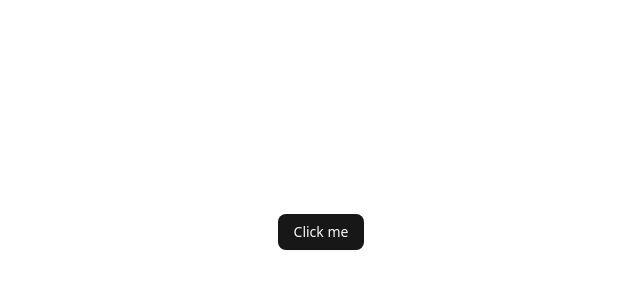
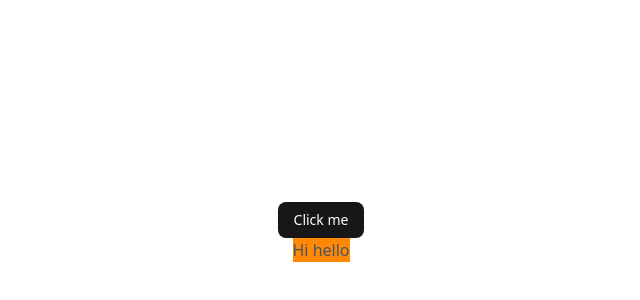
Before and after one commit to VB5475/ICICommunicator, a React (Vite) app: page / in a window 1280 px wide. Shown: the part 168-468 px from the top of the page, without its empty margins (319-959 px from the left). Built offline with nearby package versions, Linux system fonts and the light colour scheme.

Commit message:
[CHECK]:first branch commit

```diff
--- a/src/App.jsx
+++ b/src/App.jsx
@@ -4,7 +4,11 @@ function App() {
   return (
     <div className="flex min-h-svh flex-col items-center justify-center">
       <Button>Click me</Button>
+      <div className="text-gray-600 bg-orange-400">
+        Hi hello
+      </div>
     </div>
+
   )
 }
 
```
